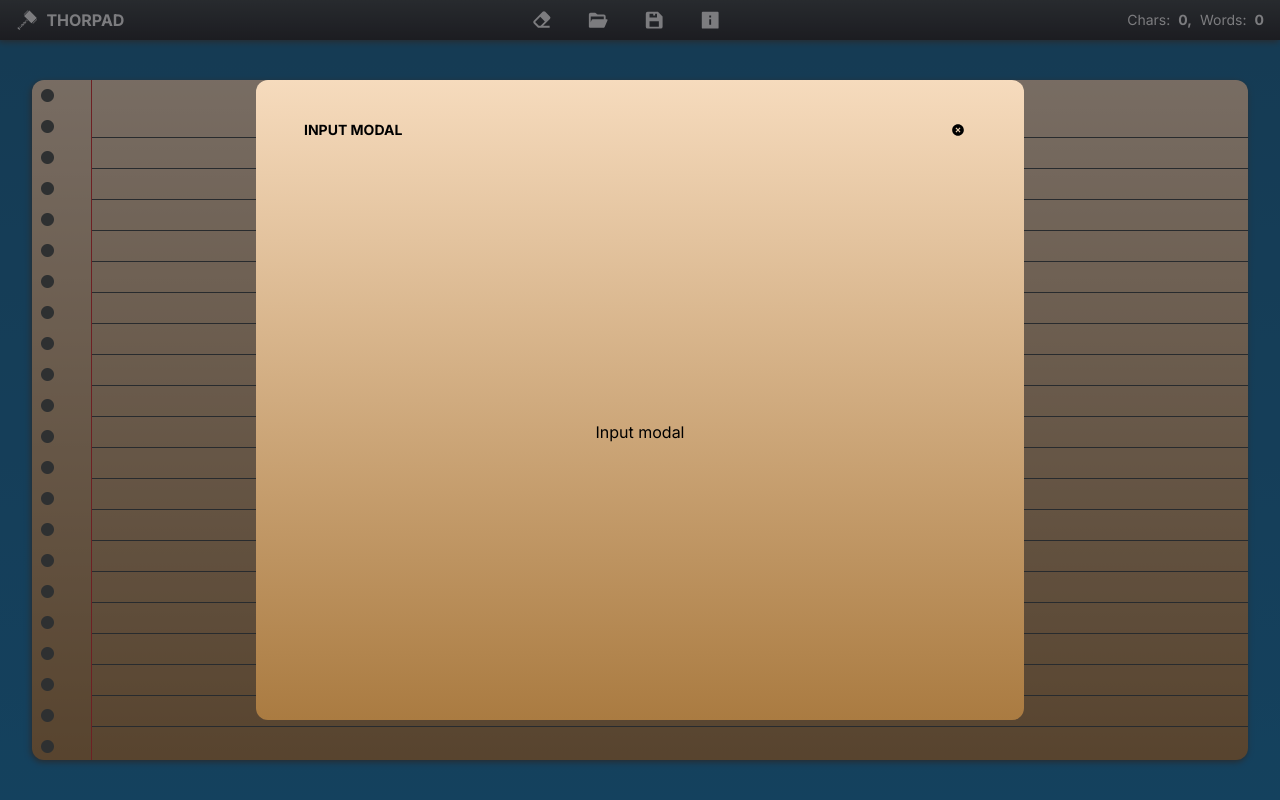
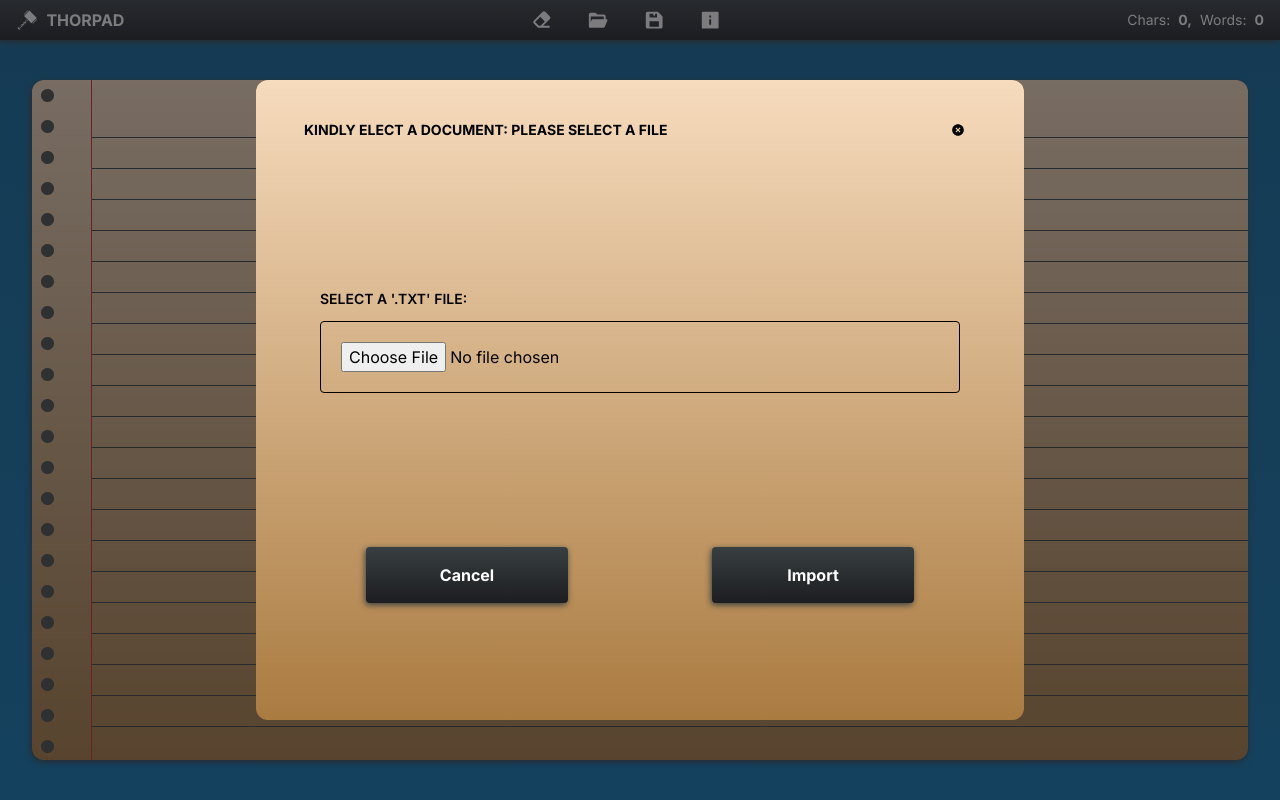
Before and after one commit to patrickgunnar/thorpad-app, a Next.js app: page / in a window 1280 px wide. Both pictures are taken after a click on the button 597 px from the left and 20 px from the top of the page. Built offline with nearby package versions, Linux system fonts and the light colour scheme.

Commit message:
feat: added open content handler

```diff
--- a/src/components/modal/InputModal.tsx
+++ b/src/components/modal/InputModal.tsx
@@ -2,17 +2,79 @@
 
 import useInputModal from "@/hooks/useInputModal";
 import Modal from "./Modal";
+import { FormEvent, useRef } from "react";
+import useNotetaking from "@/hooks/useNotetaking";
+import { toast } from "react-hot-toast";
 
 
 const InputModal = () => {
     // modal hook
     const { open, onClose } = useInputModal()
+    // content hook
+    const { setContent } = useNotetaking()
+
+    // input ref
+    const inputRef = useRef<HTMLInputElement | null>(null)
 
     if(!open) return null
 
+    // button classes
+    const classesBtns = `box-border flex justify-center items-center rounded-tools-radius drop-shadow-ds-001
+    bg-background-toolbar text-white font-bold p-4 h-18 w-fit md:w-[30%] hover:opacity-75`
+
+    // save file content  handler
+    const handleFormSubmit = (event: FormEvent<HTMLFormElement>) => {
+        event.preventDefault()
+
+        // get file
+        const currentFile = inputRef.current?.files?.[0]
+
+        if(!currentFile) return
+
+        const reader = new FileReader()
+
+        reader.onload = (loadedEvent) => {
+            const fileContent = loadedEvent.target?.result
+
+            if(typeof fileContent !== "string") {
+                return toast.error('File is not a string')
+            }
+
+            // set content
+            setContent(fileContent)
+            localStorage.setItem('thorpadData', fileContent)
+            onClose()
+            toast.success('Content loaded successfully')
+        }
+
+        reader.readAsText(currentFile)
+    }
+
     return (
-        <Modal title="Input Modal" onClose={onClose}>
-            Input modal
+        <Modal title="Kindly Elect a Document: Please Select a File" onClose={onClose}>
+            <form className="box-border flex flex-col justify-around items-center h-full w-full" onSubmit={handleFormSubmit}>
+                <div className="box-border flex flex-col justify-center items-start p-4 h-fit w-full">
+                    <label className="relative truncate uppercase text-sm font-semibold py-3 h-fit w-full">
+                        Select a &apos;.txt&apos; file:
+                    </label>
+                    <input className="box-border flex justify-center items-center py-5 px-1 md:p-5 w-full
+                    rounded-tools-radius border-[1px] border-black"
+                        type="file"
+                        placeholder="Select your '.txt' file"
+                        accept=".txt"
+                        required
+                        ref={inputRef}
+                    />
+                </div>
+                <div className="box-border flex gap-5 justify-around items-center h-fit w-full">
+                    <button className={`${classesBtns}`} type="button" onClick={onClose}>
+                        Cancel
+                    </button>
+                    <button  className={`${classesBtns}`} type="submit">
+                        Import
+                    </button>
+                </div>
+            </form>
         </Modal>
     );
 }
```
